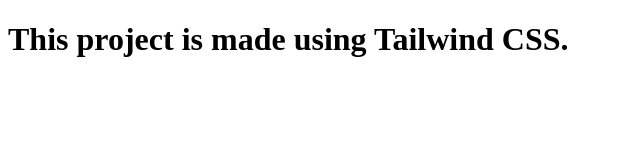
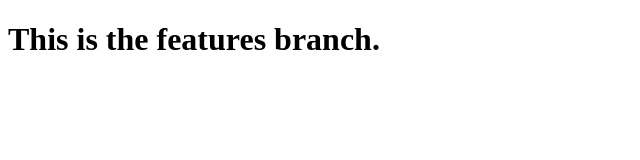
Before and after one commit to ankitjt/tailwindtemplate, a plain HTML site: page index.html in a window 1280 px wide. Shown: the whole page, without its empty margins (0-640 px from the left). Drawn offline with Linux system fonts and the light colour scheme.

Commit message:
first commit features

```diff
--- a/index.html
+++ b/index.html
@@ -8,7 +8,7 @@
 </head>
 
 <body>
-    <h1>This project is made using Tailwind CSS.</h1>
+    <h1>This is the features branch.</h1>
 </body>
 
 </html>
```
